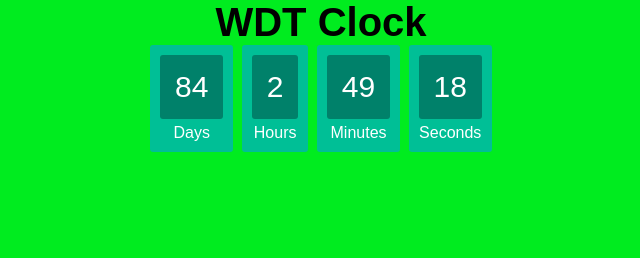
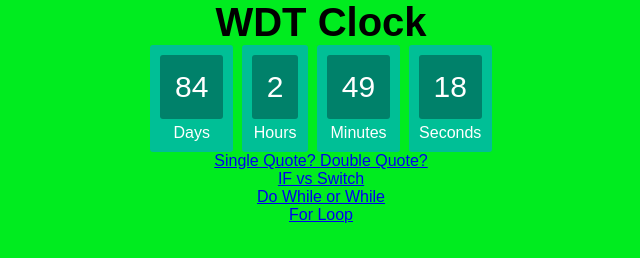
Before and after one commit to chengkangzai/chengkangzai.github.io, a plain HTML site: page Countdown/cd1.html in a window 1280 px wide. Shown: the whole page, without its empty margins (319-959 px from the left). Drawn offline with Linux system fonts and the light colour scheme.

Commit message:
update link

```diff
--- a/Countdown/cd1.html
+++ b/Countdown/cd1.html
@@ -35,6 +35,18 @@
 
     <p id="demo"></p>
 
+    <p>
+        <a href="https://stackoverflow.com/questions/3446216/what-is-the-difference-between-single-quoted-and-double-quoted-strings-in-php"> Single Quote? Double Quote?</a>
+    </p>
+    <p>
+        <a href="https://techdifferences.com/difference-between-if-else-and-switch.html">IF vs Switch</a>
+    </p>
+    <p>
+        <a href="https://www.quora.com/What-is-the-difference-between-the-while-and-do-while-loop-in-C">Do While or While</a>
+    </p>
+    <p>
+        <a href="https://www.w3schools.com/JS/js_loop_for.asp">For Loop</a>
+    </p>
     <script>
         var deadline = new Date("nov 22, 2019 10:35:00").getTime();
 
--- a/Countdown/style.css
+++ b/Countdown/style.css
@@ -16,8 +16,11 @@ body {
     margin: 0;
     padding: 0;
     -webkit-animation: colorchange 60s infinite;
-    animation: colorchange 60s infinite;
+    animation: colorchange 75s infinite;
 }
+
+
+/*Breathing color background changes   */
 
 @-webkit-keyframes colorchange {
     0% {
@@ -33,7 +36,7 @@ body {
         background: rgb(48, 124, 185);
     }
     100% {
-        background: rgb(0, 96, 175);
+        background: rgba(0, 96, 175, 0.671);
     }
 }
 
```
Also changed, not shown: Countdown/cd5.html (+1 -2 lines), js/pre_load.js (+28 -2 lines).
